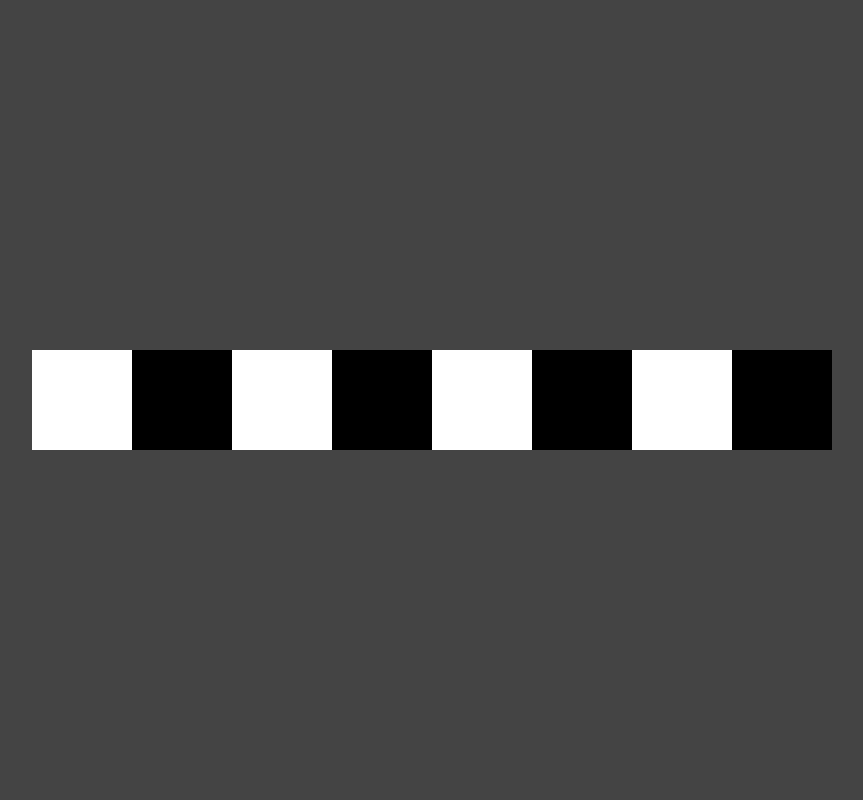
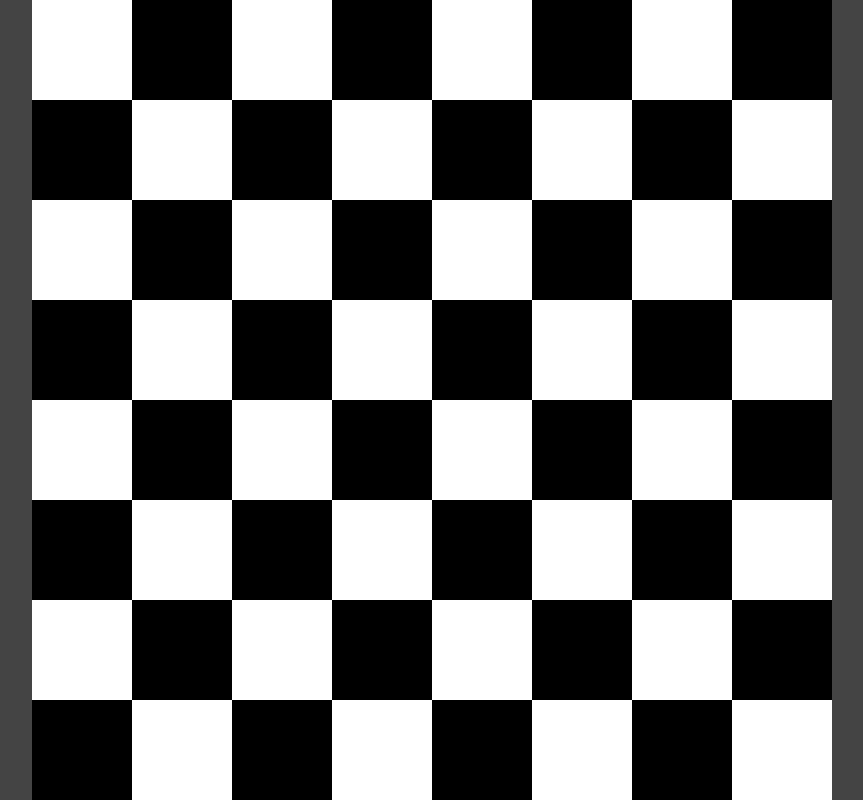
Before and after one commit to TakayukiKomatsu/cod3r-next-tabuleiro, a Next.js app: page / in a window 1280 px wide. Shown: the whole page, without its empty margins (208-1071 px from the left). Built offline with nearby package versions, Linux system fonts and the light colour scheme.

Commit message:
chore: create table component

```diff
--- /dev/null
+++ b/src/components/Table/index.jsx
@@ -0,0 +1,18 @@
+import Row from '../Row'
+
+const Table = () => {
+	return (
+		<>
+			<Row />
+			<Row black />
+			<Row />
+			<Row black />
+			<Row />
+			<Row black />
+			<Row />
+			<Row black />
+		</>
+	)
+}
+
+export default Table
--- a/src/pages/index.jsx
+++ b/src/pages/index.jsx
@@ -1,5 +1,5 @@
 /* Component */
-import Row from '../components/Row'
+import Table from '../components/Table'
 
 /* Styles */
 import styles from '../../styles/Home.module.css'
@@ -7,7 +7,7 @@ import styles from '../../styles/Home.module.css'
 export default function Home() {
 	return (
 		<div className={styles.container}>
-			<Row />
+			<Table />
 		</div>
 	)
 }
```
Also changed, not shown: src/components/Table/Table.module.css (added).
